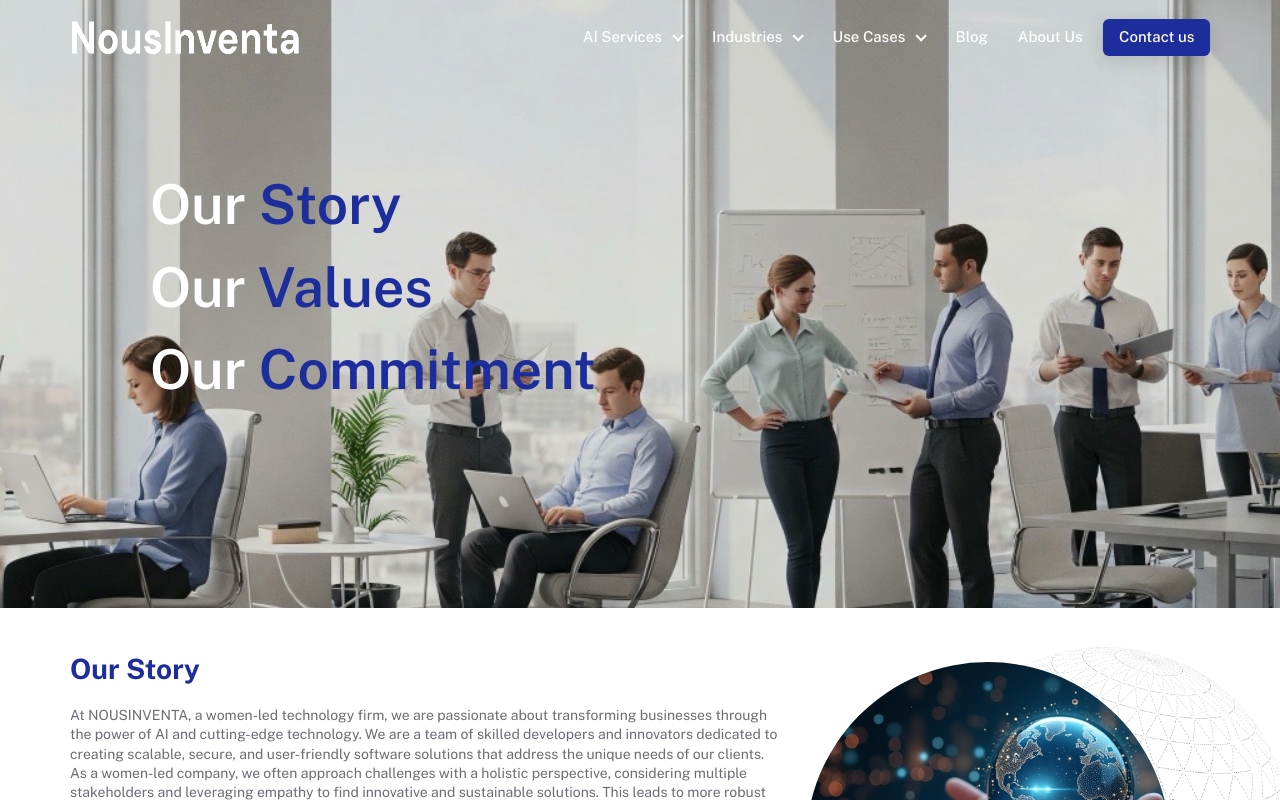
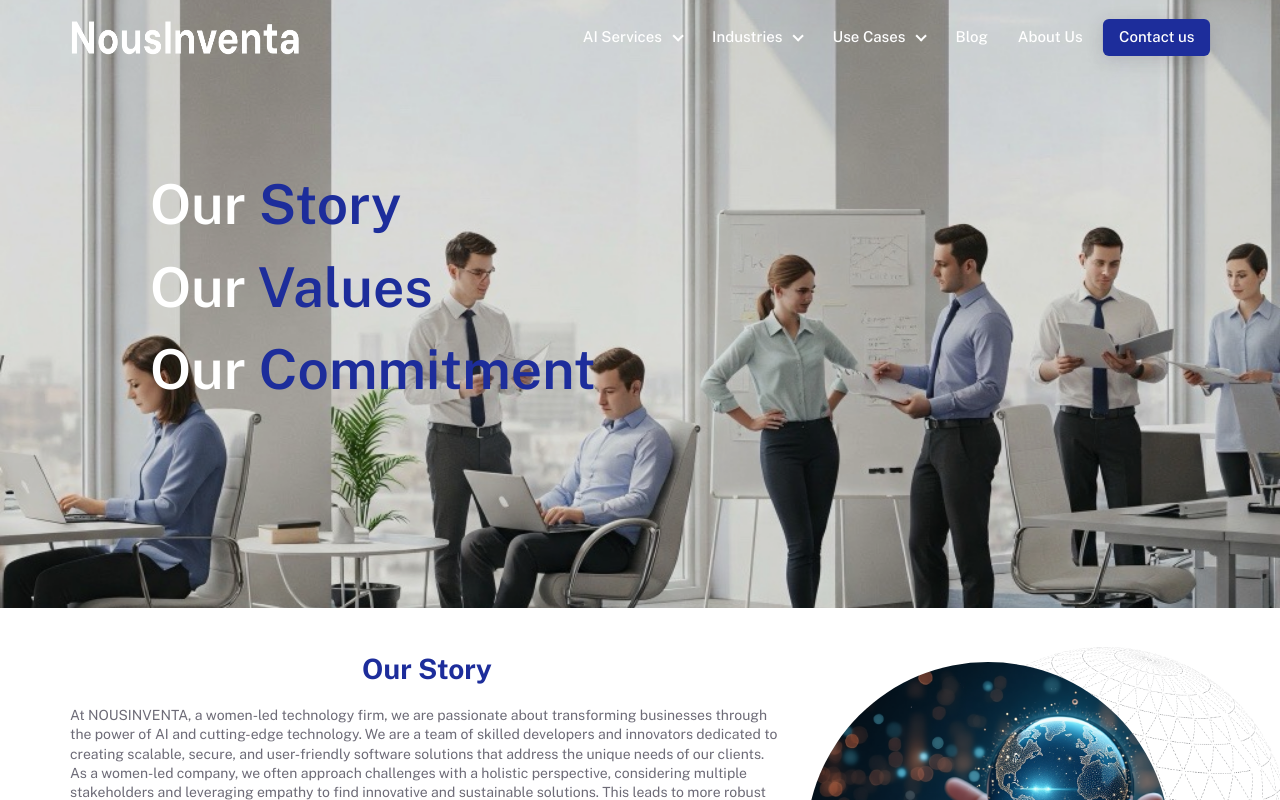
Before and after one commit to CopilotDEV-collab/nousinventawebsite, an Angular app: page /about in a window 1280 px wide. Shown: the top 800 px of the page. Built offline with nearby package versions, Linux system fonts and the light colour scheme; some icons are missing.

Commit message:
Update about.component.html

```diff
--- a/src/app/about/about.component.html
+++ b/src/app/about/about.component.html
@@ -37,7 +37,7 @@
               <div class="">
                 <div class="row d-flex justify-content-center">
                   <div class="col-lg-8" style="padding-right: 50px;">
-                    <h3 class=" banner-title-prime text-left fw-bold">
+                    <h3 class=" banner-title-prime text-center fw-bold">
                       Our Story
                     </h3>
 
```
